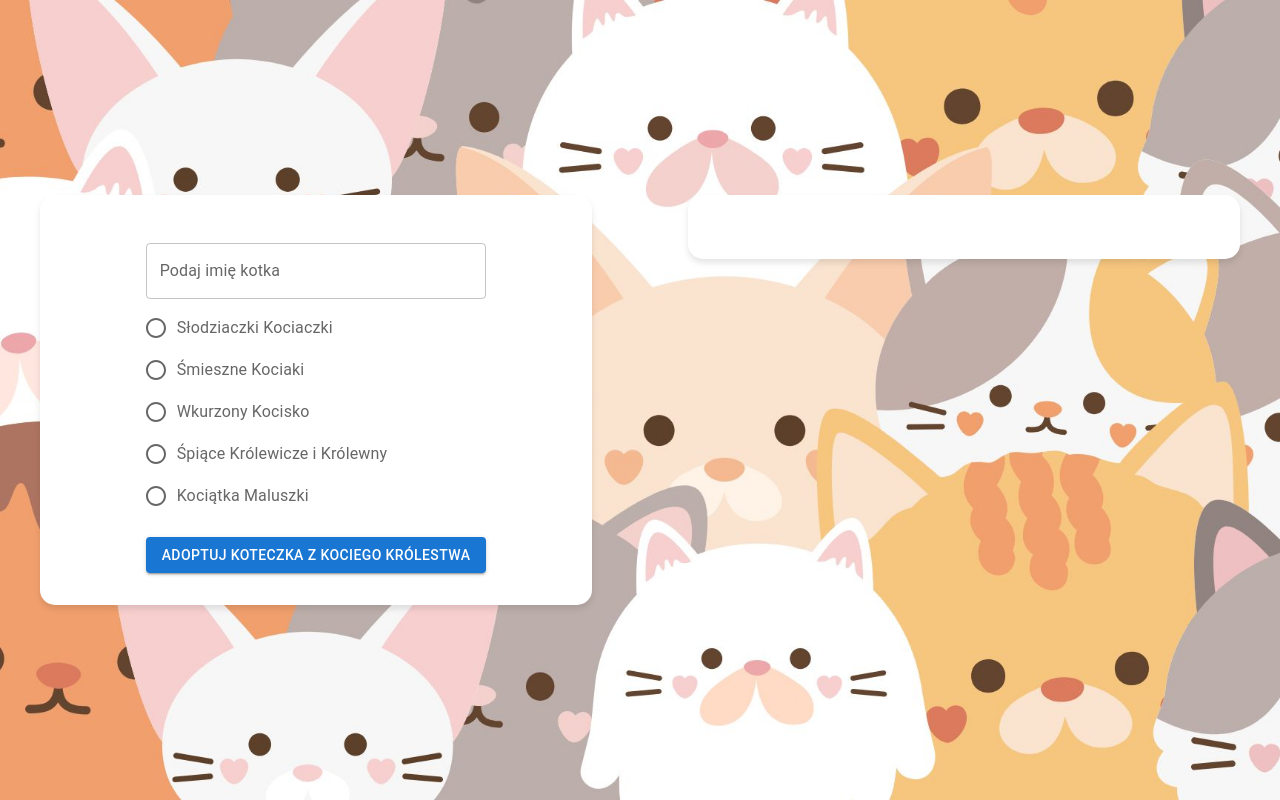
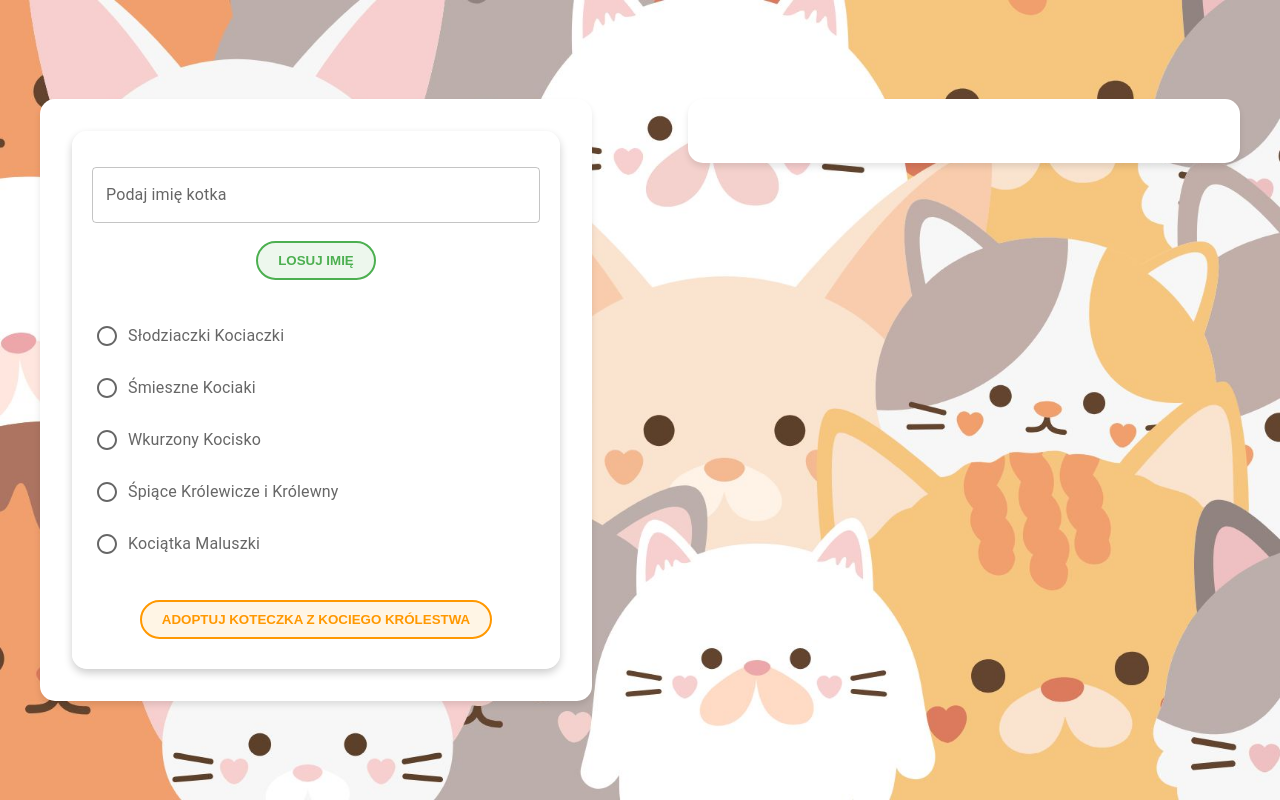
Before and after one commit to przemyslawwlodarczyk90/cats-kingdom, a React (Create React App) app: page / in a window 1280 px wide. Built offline with nearby package versions, Linux system fonts and the light colour scheme.

Commit message:
Refactor logic and enhance UI with improved styles and hover effects

```diff
--- a/src/App.css
+++ b/src/App.css
@@ -1,36 +1,129 @@
+/* Tło i układ strony */
 .child {
   display: flex;
   align-items: center;
   justify-content: center;
-    height: 100vh;
-    background: url("./assets/background.jpg");
-    background-size: cover;
-    background-position: center;
+  height: 100vh; /* Wysokość na całą stronę */
+  background: url("./assets/background.jpg") no-repeat center center fixed; /* Stałe tło */
+  background-size: cover; /* Dopasowanie tła */
 }
 
+/* Formularz */
+form {
+  max-width: 500px; /* Maksymalna szerokość formularza */
+  margin: 0 auto; /* Centrowanie formularza */
+  background: rgba(255, 255, 255, 0.9); /* Jasne, półprzezroczyste tło */
+  border-radius: 15px; /* Zaokrąglone rogi */
+  padding: 20px; /* Margines wewnętrzny */
+  box-shadow: 0px 4px 8px rgba(0, 0, 0, 0.2); /* Delikatny cień */
+}
 
+/* Pole tekstowe */
+.text-field {
+  background-color: #f9f9f9;
+  border-radius: 15px;
+  transition: all 0.3s ease; /* Płynne przejścia */
+}
+
+.text-field:hover .MuiOutlinedInput-root fieldset {
+  border-color: #4caf50; /* Zielony obrys po najechaniu */
+}
+
+.text-field .MuiOutlinedInput-root.Mui-focused fieldset {
+  border-color: #388e3c; /* Ciemniejszy zielony obrys po aktywacji */
+}
+
+/* Obraz kota */
 .cat-image {
   width: 100%;
-    max-width: 500px;
-    max-height: 400px;
-    border: 7px solid #4caf50;
-    border-radius: 20px;
-    box-shadow: 0px 6px 12px rgba(0, 0, 0, 0.3);
+  max-width: 400px; /* Maksymalna szerokość */
+  max-height: 350px; /* Maksymalna wysokość */
+  border: 7px solid #4caf50; /* Zielona ramka */
+  border-radius: 20px; /* Zaokrąglone rogi */
+  box-shadow: 0px 6px 12px rgba(0, 0, 0, 0.3); /* Cień wokół obrazu */
   margin-top: 20px;
-    object-fit: cover;
+  object-fit: cover; /* Dopasowanie obrazu */
+}
 
+/* Responsywność */
 @media (max-width: 768px) {
   .cat-image {
-      max-width: 400px;
-      max-height: 350px;
-      border: 6px solid #4caf50;
+    max-width: 300px;
+    max-height: 250px;
+  }
+
+  form {
+    max-width: 90%; /* Dopasowanie do szerokości ekranu */
   }
 }
 
 @media (max-width: 480px) {
   .cat-image {
-      max-width: 300px;
-      max-height: 250px;
-      border: 5px solid #4caf50;
+    max-width: 200px;
+    max-height: 150px;
   }
-  }}
+}
+/* Styl dla przycisku */
+.button {
+  background-color: rgba(76, 175, 80, 0.1); /* Domyślne półprzezroczyste zielone tło */
+  color: #4caf50; /* Zielony tekst */
+  border: 2px solid #4caf50; /* Zielony obrys */
+  border-radius: 20px; /* Zaokrąglone rogi */
+  padding: 10px 20px; /* Margines wewnętrzny */
+  font-weight: bold; /* Pogrubiony tekst */
+  text-transform: uppercase; /* Wielkie litery */
+  width: fit-content; /* Dopasowanie szerokości do treści */
+  margin: 10px auto; /* Centrowanie */
+  cursor: pointer; /* Wskaźnik ręki */
+  transition: all 0.3s ease; /* Płynne przejścia */
+}
+
+/* Efekt po najechaniu */
+.button:hover {
+  background-color: rgba(76, 175, 80, 0.6); /* Bardziej widoczne zielone tło */
+  color: white; /* Biały tekst */
+  border-color: #388e3c; /* Ciemniejszy zielony obrys */
+  transform: translateY(-2px); /* Subtelne uniesienie przycisku */
+}
+
+/* Efekt po kliknięciu */
+.button:active {
+  background-color: #4caf50; /* Pełne intensywne zielone tło */
+  color: white; /* Biały tekst */
+  border-color: #2e7d32; /* Ciemniejszy obrys */
+  transform: scale(0.95); /* Subtelne zmniejszenie */
+}
+
+/* Styl dla przycisku "Adoptuj Koteczka" */
+.button-adopt {
+  background-color: rgba(255, 152, 0, 0.1); /* Domyślne półprzezroczyste pomarańczowe tło */
+  color: #ff9800; /* Pomarańczowy tekst */
+  border: 2px solid #ff9800; /* Pomarańczowy obrys */
+}
+
+.button-adopt:hover {
+  background-color: rgba(255, 152, 0, 0.6); /* Bardziej widoczne pomarańczowe tło */
+  color: white; /* Biały tekst */
+  border-color: #e68900; /* Ciemniejszy pomarańczowy obrys */
+}
+
+.button-adopt:active {
+  background-color: #ff9800; /* Pełne intensywne pomarańczowe tło */
+  color: white;
+  border-color: #d97706; /* Ciemniejszy obrys */
+  transform: scale(0.95); /* Subtelne zmniejszenie */
+}
+
+/* Styl dla opcji radio */
+.radio-label {
+  display: flex;
+  align-items: center;
+  padding: 5px;
+  border-radius: 10px; /* Delikatne zaokrąglenie */
+  transition: background-color 0.3s ease; /* Płynne przejście tła */
+}
+
+.radio-label:hover {
+  background-color: rgba(76, 175, 80, 0.1); /* Delikatne zielone tło na hover */
+  cursor: pointer; /* Wskaźnik ręki */
+}
--- a/src/App.js
+++ b/src/App.js
@@ -13,15 +13,17 @@ function App() {
   const [errorStatus, setErrorStatus] = useState(null);
 
   const fetchImage = async () => {
+    if (!cat.trim()) {
+      setErrorStatus("Aby adopotować Kotka podaj najpierw jego imię!");
+      return;
+    }
+
     const baseUrl = process.env.REACT_APP_CAT_API_URL || 'https://cataas.com/cat';
     setLoading(true);
     setImage(null);
     setErrorStatus(null);
 
     const imageUrl = radio ? `${baseUrl}/${radio}` : baseUrl;
-    setLoading(true);
-    setImage(null);
-    setErrorStatus(null);
 
     try {
       const res = await fetch(imageUrl);
@@ -49,6 +51,7 @@ function App() {
             radio={radio}
             setRadio={setRadio}
             fetchImage={fetchImage}
+            errorStatus={errorStatus}
           />
         }
         rightContent={
--- a/src/components/CatForm.js
+++ b/src/components/CatForm.js
@@ -1,9 +1,16 @@
 import React from 'react';
-import { FormControl, RadioGroup, FormControlLabel, Radio, TextField, Button } from '@mui/material';
+import { FormControl, RadioGroup, FormControlLabel, Radio, TextField } from '@mui/material';
+import '../App.css'; // Import stylów
 
 const CatForm = ({ cat, setCat, radio, setRadio, fetchImage }) => {
+  const setRandomName = () => {
+    const randomNames = ["Misia", "Filemon", "Mruczek", "Puszek", "Kicia"];
+    const randomName = randomNames[Math.floor(Math.random() * randomNames.length)];
+    setCat(randomName);
+  };
+
   return (
-    <FormControl>
+    <form>
       <TextField
         label="Podaj imię kotka"
         type="text"
@@ -14,27 +21,33 @@ const CatForm = ({ cat, setCat, radio, setRadio, fetchImage }) => {
         fullWidth
         margin="normal"
       />
+      <button
+        onClick={setRandomName}
+        className="button" // Dodano klasę
+        type="button"
+      >
+        Losuj imię
+      </button>
       <RadioGroup
         name="radio-buttons-group"
         value={radio}
         onChange={(e) => setRadio(e.target.value)}
+        style={{ margin: '20px 0' }}
       >
-        <FormControlLabel value="cute" control={<Radio />} label="Słodziaczki Kociaczki" />
-        <FormControlLabel value="funny" control={<Radio />} label="Śmieszne Kociaki" />
-        <FormControlLabel value="angry" control={<Radio />} label="Wkurzony Kocisko" />
-        <FormControlLabel value="sleeping" control={<Radio />} label="Śpiące Królewicze i Królewny" />
-        <FormControlLabel value="kitten" control={<Radio />} label="Kociątka Maluszki" />
+        <FormControlLabel value="cute" control={<Radio />} label="Słodziaczki Kociaczki" className="radio-label" />
+        <FormControlLabel value="funny" control={<Radio />} label="Śmieszne Kociaki" className="radio-label" />
+        <FormControlLabel value="angry" control={<Radio />} label="Wkurzony Kocisko" className="radio-label" />
+        <FormControlLabel value="sleeping" control={<Radio />} label="Śpiące Królewicze i Królewny" className="radio-label" />
+        <FormControlLabel value="kitten" control={<Radio />} label="Kociątka Maluszki" className="radio-label" />
       </RadioGroup>
-      <Button
-        variant="contained"
-        color="primary"
+      <button
         onClick={fetchImage}
-        fullWidth
-        style={{ marginTop: '20px' }}
+        className="button button-adopt" // Dodano dodatkową klasę
+        type="button"
       >
         Adoptuj Koteczka z Kociego Królestwa
-      </Button>
-    </FormControl>
+      </button>
+    </form>
   );
 };
 
```
Also changed, not shown: public/index.html (+1 -21 lines), src/utils/CatNames.js (added, +30 -0 lines). Lines whose indentation alone changed are shown as unchanged.
